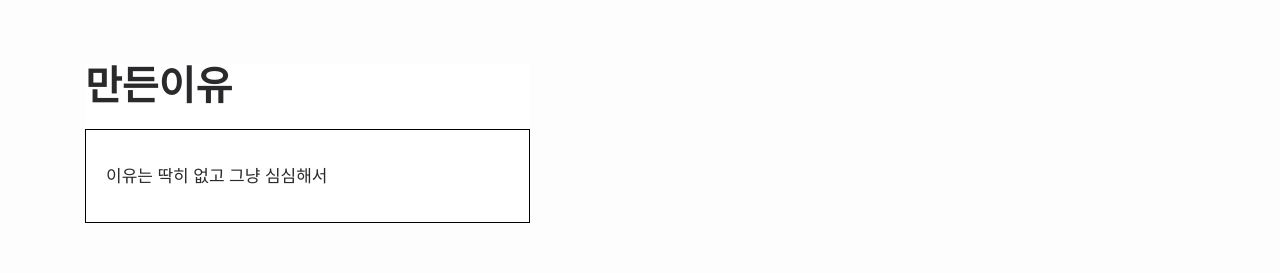
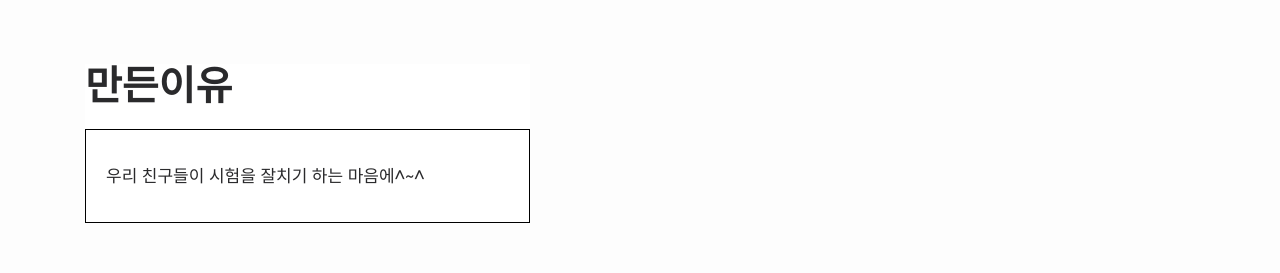
Before and after one commit to BETAER-08/sd, a plain HTML site: page index.html in a window 1280 px wide. Shown: the part 980-1253 px from the top of the page. Drawn offline with nearby package versions, Linux system fonts and the light colour scheme; some packages are replaced by stand-ins of ours; files whose address does not match are found by name.

Commit message:
Update index.html

```diff
--- a/index.html
+++ b/index.html
@@ -109,7 +109,7 @@
                      <div class="col-md-12">
                         <div class="titlepage">
                            <h2>만든이유</h2>
-                           <p> 이유는 딱히 없고 그냥 심심해서 </p>
+                           <p> 우리 친구들이 시험을 잘치기 하는 마음에^~^ </p>
                         </div>
                      </div>
                   </div>
```
